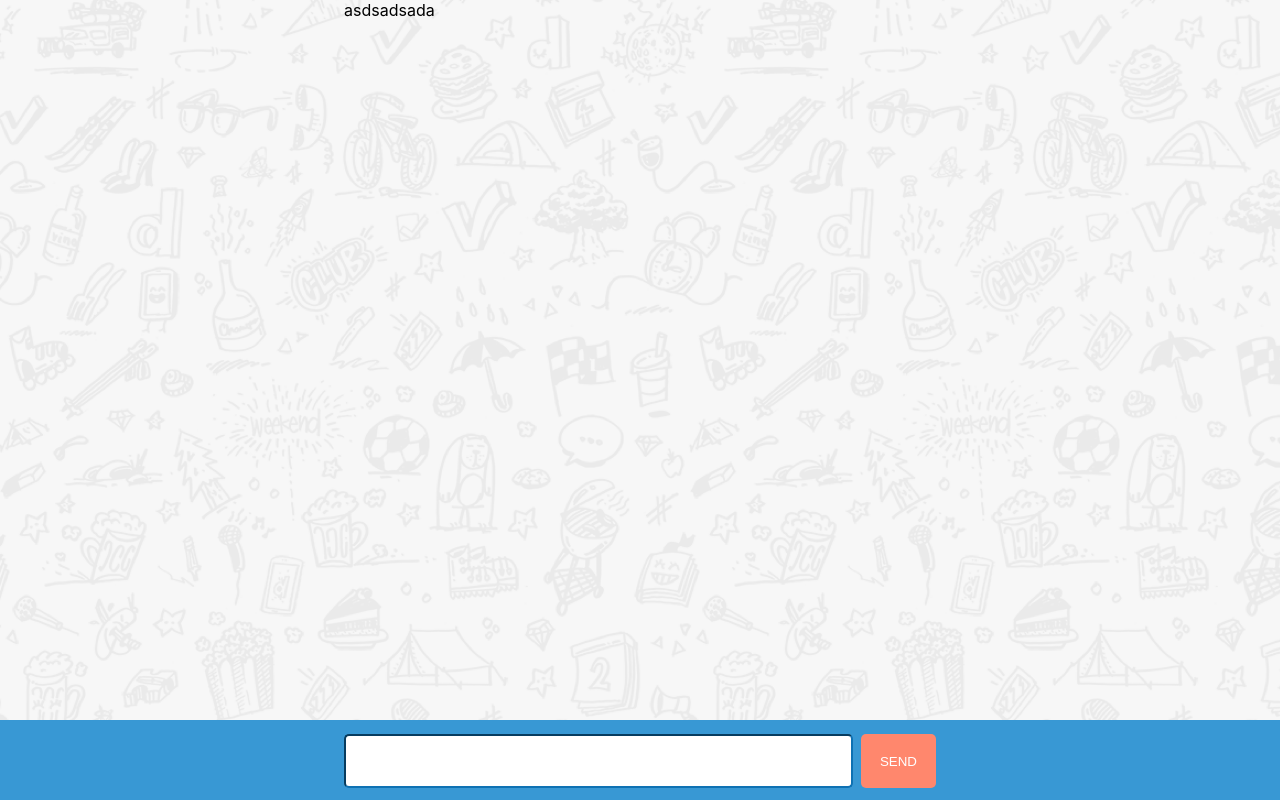
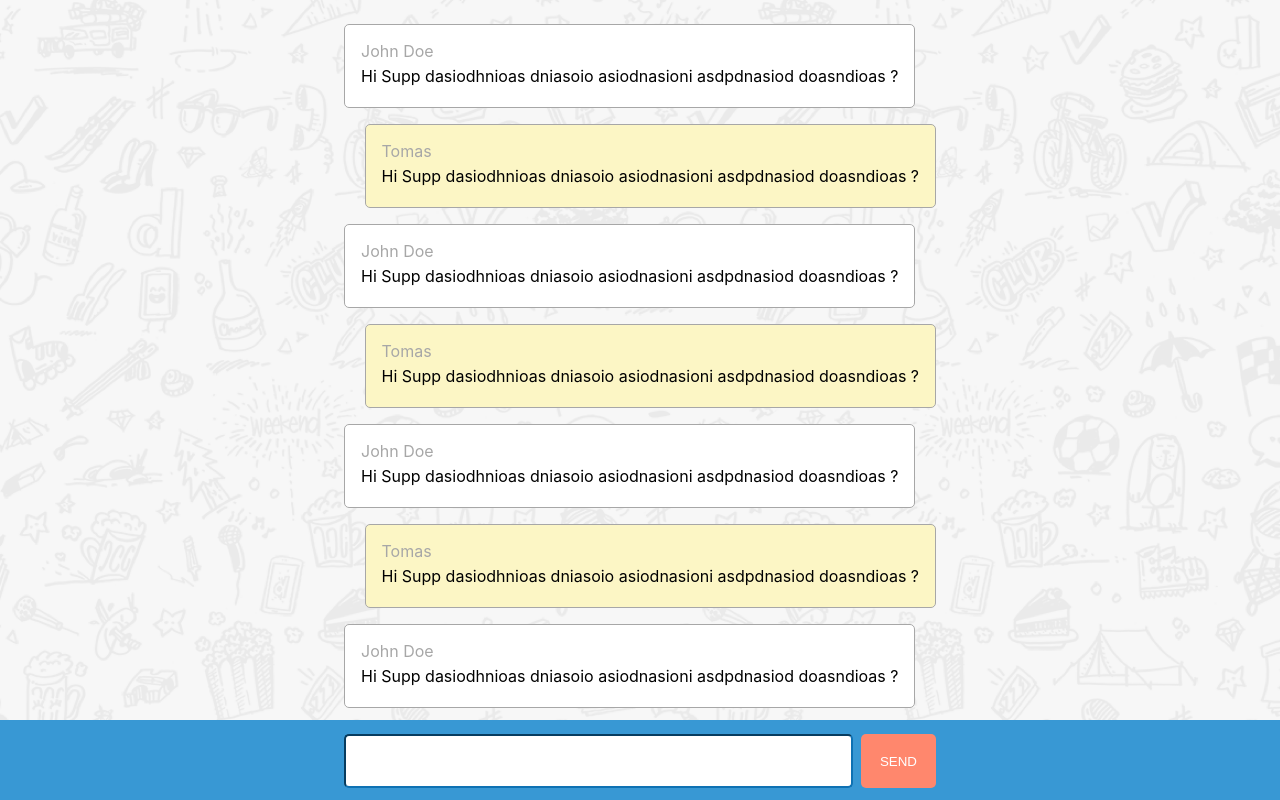
Before and after one commit to michalica/chat-app, a React (Create React App) app: page / in a window 1280 px wide. Built offline with nearby package versions, Linux system fonts and the light colour scheme.

Commit message:
adding Message area with different type of messages  (#2)

```diff
--- a/src/UI/App/App.tsx
+++ b/src/UI/App/App.tsx
@@ -1,14 +1,16 @@
 import React from 'react';
 import Chat from '../layouts/Chat';
 import ChatForm from '../organizms/ChatForm';
+import MessagesArea from "../organizms/MessagesArea";
 
 
 function App() {
   return (
     <Chat
         userArea={<ChatForm />}
-        messageArea={<div style={{        marginLeft: 24,
-            marginRight: 24,}}>asdsadsada</div>}
+        messageArea={<div>
+            <MessagesArea myUserName="Tomas" />
+        </div>}
     />
   );
 }
--- /dev/null
+++ b/src/UI/atoms/MessageBox/MessageBox.tsx
@@ -0,0 +1,45 @@
+import React from 'react';
+import {makeStyles} from "@material-ui/core";
+import styles from "./styles";
+
+
+const useStyles = makeStyles(styles);
+
+const MessageBox = (props: MessageBoxProps) => {
+
+    const classes = useStyles(props);
+
+    const {
+        text,
+        timestamp,
+        userName,
+    } = props;
+    return (
+        <span className={classes.root}>
+            <div
+                className={classes.name}
+            >
+                {userName}
+            </div>
+            <div className={classes.message}>
+                {text}
+            </div>
+            <div
+                className={classes.time}
+            >
+                {timestamp}
+            </div>
+        </span>
+    );
+};
+
+
+
+export default MessageBox;
+
+export interface MessageBoxProps {
+    userName: string;
+    text: string;
+    timestamp: string;
+    backgroundColor?: string;
+}
--- /dev/null
+++ b/src/UI/atoms/MessageBox/index.ts
@@ -0,0 +1,3 @@
+import MessageBox from "./MessageBox";
+
+export default MessageBox;
--- /dev/null
+++ b/src/UI/atoms/MessageBox/styles.tsx
@@ -0,0 +1,23 @@
+import {MessageBoxProps} from "./MessageBox";
+
+const styles = {
+    root: ({backgroundColor}: MessageBoxProps) => ({
+        border: '1px solid #a7a7a7',
+        borderRadius: 5,
+        padding: 16,
+        backgroundColor: backgroundColor ? backgroundColor : 'white',
+        display: 'inline-block',
+    }),
+    name: {
+        color: '#a7a7a7',
+    },
+    time: {
+        color: '#a7a7a7',
+    },
+    message: {
+        marginTop: 5,
+        marginBottom: 5,
+    }
+};
+
+export default styles;
--- /dev/null
+++ b/src/UI/molecules/CurrentUserMessageBox/CurrentUserMessageBox.tsx
@@ -0,0 +1,19 @@
+import React from 'react';
+import MessageBox from "../../atoms/MessageBox";
+import {MessageBoxProps} from "../../atoms/MessageBox/MessageBox";
+
+const CurrentUserMessageBox = (props: CurrentUserMessageBoxProps) => {
+    return (
+        <MessageBox
+            {...props}
+            backgroundColor="#FCF6C5"
+        />
+    )
+};
+
+
+
+export default CurrentUserMessageBox;
+
+export interface CurrentUserMessageBoxProps extends MessageBoxProps
+{}
--- /dev/null
+++ b/src/UI/molecules/CurrentUserMessageBox/index.ts
@@ -0,0 +1,3 @@
+import CurrentUserMessageBox from "./CurrentUserMessageBox";
+
+export default CurrentUserMessageBox;
--- a/src/UI/organizms/ChatForm/ChatForm.tsx
+++ b/src/UI/organizms/ChatForm/ChatForm.tsx
@@ -1,5 +1,4 @@
 import React from 'react';
-import {InputHTMLAttributes} from "react";
 import {makeStyles} from "@material-ui/core";
 import styles from "./styles";
 import Input from "../../atoms/Input";
@@ -28,5 +27,5 @@ const ChatForm = () => {
 
 export default ChatForm;
 
-export interface InputProps extends InputHTMLAttributes<HTMLInputElement>{
+export interface ChatFormProps {
 }
--- /dev/null
+++ b/src/UI/organizms/MessagesArea/MessagesArea.tsx
@@ -0,0 +1,114 @@
+import React from 'react';
+import {makeStyles} from "@material-ui/core";
+import styles from "./styles";
+import MessageBox from "../../atoms/MessageBox";
+import CurrentUserMessageBox from "../../molecules/CurrentUserMessageBox";
+
+const useStyles = makeStyles(styles);
+
+const MessagesArea = (props: MessagesAreaProps) => {
+
+    const classes = useStyles();
+
+    const {myUserName} = props;
+    const messages  = [{
+        userName: "John Doe",
+        text: "Hi Supp dasiodhnioas dniasoio  asiodnasioni asdpdnasiod   doasndioas ?",
+        timestamp: '',
+    },
+        {
+        userName: "Tomas",
+        text: "Hi Supp dasiodhnioas dniasoio  asiodnasioni asdpdnasiod   doasndioas ?",
+        timestamp: '',
+    },{
+        userName: "John Doe",
+        text: "Hi Supp dasiodhnioas dniasoio  asiodnasioni asdpdnasiod   doasndioas ?",
+        timestamp: '',
+    },
+        {
+        userName: "Tomas",
+        text: "Hi Supp dasiodhnioas dniasoio  asiodnasioni asdpdnasiod   doasndioas ?",
+        timestamp: '',
+    },{
+        userName: "John Doe",
+        text: "Hi Supp dasiodhnioas dniasoio  asiodnasioni asdpdnasiod   doasndioas ?",
+        timestamp: '',
+    },
+        {
+        userName: "Tomas",
+        text: "Hi Supp dasiodhnioas dniasoio  asiodnasioni asdpdnasiod   doasndioas ?",
+        timestamp: '',
+    },{
+        userName: "John Doe",
+        text: "Hi Supp dasiodhnioas dniasoio  asiodnasioni asdpdnasiod   doasndioas ?",
+        timestamp: '',
+    },
+        {
+        userName: "Tomas",
+        text: "Hi Supp dasiodhnioas dniasoio  asiodnasioni asdpdnasiod   doasndioas ?",
+        timestamp: '',
+    },{
+        userName: "John Doe",
+        text: "Hi Supp dasiodhnioas dniasoio  asiodnasioni asdpdnasiod   doasndioas ?",
+        timestamp: '',
+    },
+        {
+        userName: "Tomas",
+        text: "Hi Supp dasiodhnioas dniasoio  asiodnasioni asdpdnasiod   doasndioas ?",
+        timestamp: '',
+    },{
+        userName: "John Doe",
+        text: "Hi Supp dasiodhnioas dniasoio  asiodnasioni asdpdnasiod   doasndioas ?",
+        timestamp: '',
+    },
+        {
+        userName: "Tomas",
+        text: "Hi Supp dasiodhnioas dniasoio  asiodnasioni asdpdnasiod   doasndioas ?",
+        timestamp: '',
+    },{
+        userName: "John Doe",
+        text: "Hi Supp dasiodhnioas dniasoio  asiodnasioni asdpdnasiod   doasndioas ?",
+        timestamp: '',
+    },
+        {
+        userName: "Tomas",
+        text: "Hi Supp dasiodhnioas dniasoio  asiodnasioni asdpdnasiod   doasndioas ?",
+        timestamp: '',
+    },{
+        userName: "John Doe",
+        text: "Hi Supp dasiodhnioas dniasoio  asiodnasioni asdpdnasiod   doasndioas ?",
+        timestamp: '',
+    },
+        {
+        userName: "Tomas",
+        text: "Hi Supp dasiodhnioas dniasoio  asiodnasioni asdpdnasiod   doasndioas ?",
+        timestamp: '',
+    },]
+
+    return (<div className={classes.root}>
+        {messages.map((message) => {
+            if(message.userName === myUserName)
+            {
+                return <div className={classes.myMessageWrapper}>
+                    <CurrentUserMessageBox
+                        {...message}
+                    />
+                </div>
+            }
+
+            return <div className={classes.messageWrapper}>
+                <MessageBox
+                    {...message}
+                />
+            </div>
+        })}
+    </div>);
+};
+
+
+
+export default MessagesArea;
+
+export interface MessagesAreaProps{
+    myUserName: string;
+}
--- /dev/null
+++ b/src/UI/organizms/MessagesArea/index.ts
@@ -0,0 +1,3 @@
+import MessagesArea from "./MessagesArea";
+
+export default MessagesArea;
--- /dev/null
+++ b/src/UI/organizms/MessagesArea/styles.tsx
@@ -0,0 +1,18 @@
+
+const styles = {
+    root: {
+        marginTop: 24,
+        marginLeft: 24,
+        marginRight: 24
+    },
+    messageWrapper: {
+        marginBottom: 16,
+    },
+    myMessageWrapper: {
+        marginBottom: 16,
+        display: 'flex',
+        justifyContent: 'flex-end',
+    },
+};
+
+export default styles;
```
Also changed, not shown: 2 other files (tests, documents, lock files or other folders).
